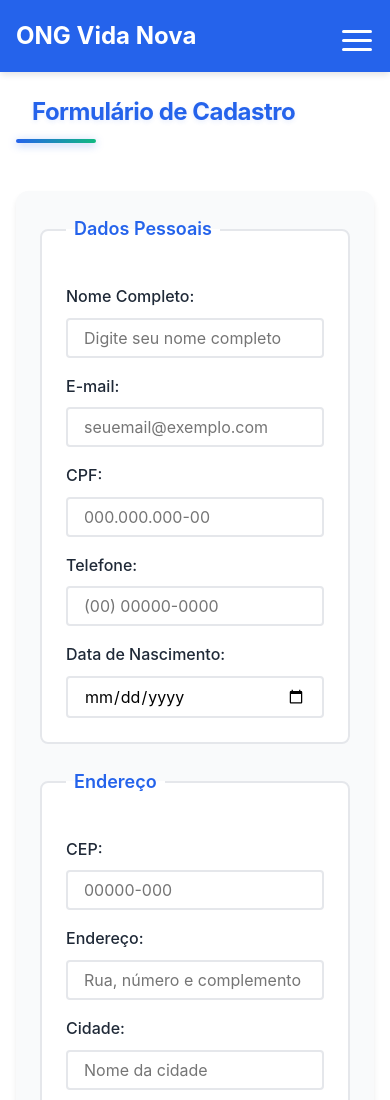
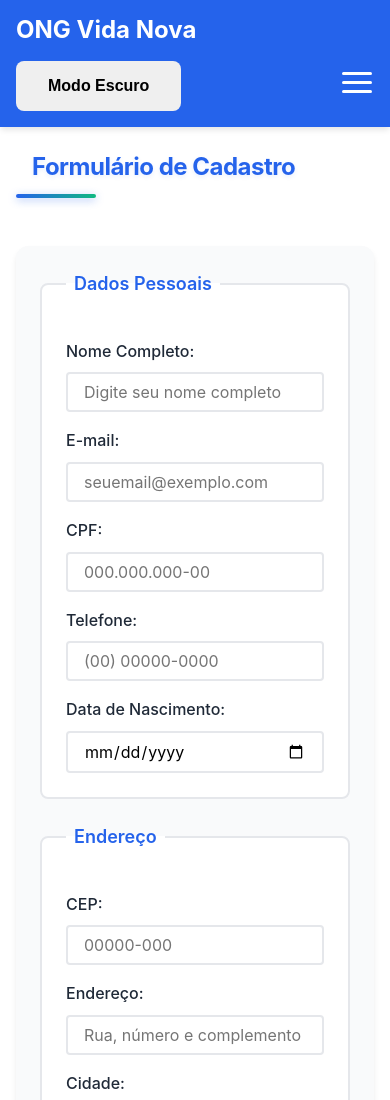
Before and after one commit to dudwz/graduation-ong-plataforma, a website built with Vite: page src/cadastro.html in a window 390 px wide. Shown: the top 1100 px of the page. Built offline with nearby package versions, Linux system fonts and the light colour scheme.

Commit message:
feat: add dark mode theme toggle and remove old modal

```diff
--- a/src/cadastro.html
+++ b/src/cadastro.html
@@ -9,8 +9,9 @@
 <body>
     <header>
         <h1>ONG Vida Nova</h1>
+        <button id="theme-toggle" aria-label="Alternar modo escuro">Modo</button>
         <input type="checkbox" id="menu-toggle" class="menu-checkbox">
-        <label for="menu-toggle" class="menu-toggle">
+        <label for="menu-toggle" class="menu-toggle" aria-label="Abrir menu de navegação">
             <span></span>
             <span></span>
             <span></span>
@@ -24,7 +25,7 @@
         </nav>
     </header>
 
-    <main>
+    <main aria-live="polite">
         <h2>Formulário de Cadastro</h2>
 
         <form id="cadastro-form" action="#" method="post">
@@ -108,14 +109,6 @@
         </nav>
     </footer>
 
-    <div id="success-modal" class="modal-overlay">
-        <div class="modal">
-            <h2>✅ Cadastro Realizado com Sucesso!</h2>
-            <p>Obrigado por se cadastrar como voluntário da ONG Vida Nova. Em breve entraremos em contato com você.</p>
-            <button id="close-modal-btn" type="button">Fechar</button>
-        </div>
-    </div>
-
     <script type="module" src="js/main.js" defer></script>
 </body>
 </html>
--- a/src/js/main.js
+++ b/src/js/main.js
@@ -1,24 +1,20 @@
 import { initRouter } from './router.js';
 import { renderProjects } from './templates.js';
 import { initFormValidation } from './form.js';
-import { initModal, initLazyLoading } from './ui.js';
+import { initLazyLoading } from './ui.js';
+import { initTheme } from './theme.js';
 
 export function initializeDynamicContent(container) {
     const cleanupFunctions = [];
     const projectContainer = container.querySelector('#projects-container');
     const cadastroForm = container.querySelector('#cadastro-form');
-    const successModal = document.querySelector('#success-modal');
-    const closeModalBtn = document.querySelector('#close-modal-btn');
 
     if (projectContainer) {
         renderProjects('#projects-container');
     }
     if (cadastroForm) {
-        initFormValidation('#cadastro-form');
-    }
-    if (successModal && closeModalBtn) {
-        const modalCleanup = initModal('#success-modal', '#close-modal-btn');
-        cleanupFunctions.push(modalCleanup);
+        const formCleanup = initFormValidation('#cadastro-form');
+        cleanupFunctions.push(formCleanup);
     }
 
     initLazyLoading(container);
@@ -29,6 +25,7 @@ export function initializeDynamicContent(container) {
 }
 
 function initializeApp() {
+    initTheme();
     initRouter(initializeDynamicContent);
 }
 
--- /dev/null
+++ b/src/js/theme.js
@@ -0,0 +1,80 @@
+const THEME_STORAGE_KEY = 'ong-theme-preference';
+const THEME_DARK = 'dark-mode';
+const THEME_LIGHT = 'light-mode';
+
+function getThemePreference() {
+    const stored = localStorage.getItem(THEME_STORAGE_KEY);
+
+    if (stored === 'dark' || stored === 'light') {
+        return stored;
+    }
+
+    if (window.matchMedia && window.matchMedia('(prefers-color-scheme: dark)').matches) {
+        return 'dark';
+    }
+
+    return 'light';
+}
+
+function applyTheme(theme) {
+    const body = document.body;
+
+    if (theme === 'dark') {
+        body.classList.remove(THEME_LIGHT);
+        body.classList.add(THEME_DARK);
+    } else {
+        body.classList.remove(THEME_DARK);
+        body.classList.add(THEME_LIGHT);
+    }
+
+    updateThemeButtonLabel(theme);
+}
+
+function saveThemePreference(theme) {
+    localStorage.setItem(THEME_STORAGE_KEY, theme);
+}
+
+function toggleTheme() {
+    const currentTheme = getThemePreference();
+    const newTheme = currentTheme === 'dark' ? 'light' : 'dark';
+
+    applyTheme(newTheme);
+    saveThemePreference(newTheme);
+}
+
+function updateThemeButtonLabel(theme) {
+    const button = document.querySelector('#theme-toggle');
+    if (button) {
+        const label = theme === 'dark'
+            ? 'Alternar para modo claro'
+            : 'Alternar para modo escuro';
+        button.setAttribute('aria-label', label);
+        button.textContent = theme === 'dark' ? 'Modo Claro' : 'Modo Escuro';
+    }
+}
+
+export function initTheme() {
+    const initialTheme = getThemePreference();
+    applyTheme(initialTheme);
+
+    const themeToggle = document.querySelector('#theme-toggle');
+    if (themeToggle) {
+        themeToggle.addEventListener('click', toggleTheme);
+    }
+
+    if (window.matchMedia) {
+        const darkModeQuery = window.matchMedia('(prefers-color-scheme: dark)');
+
+        const handleSystemThemeChange = (e) => {
+            const storedPreference = localStorage.getItem(THEME_STORAGE_KEY);
+            if (!storedPreference) {
+                const systemTheme = e.matches ? 'dark' : 'light';
+                applyTheme(systemTheme);
+            }
+        };
+
+        if (darkModeQuery.addEventListener) {
+            darkModeQuery.addEventListener('change', handleSystemThemeChange);
+        }
+    }
+}
```
Also changed, not shown: src/index.html (+3 -2 lines), src/projetos.html (+3 -2 lines).
